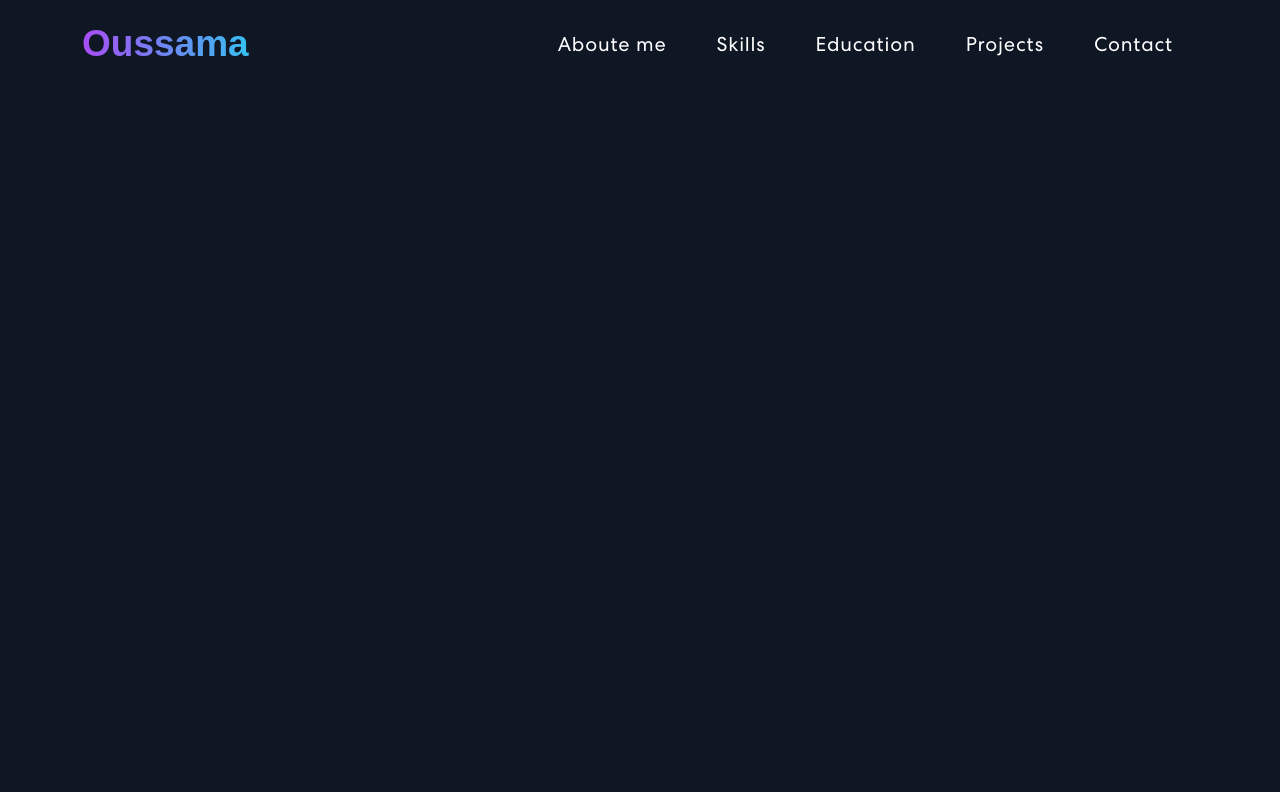
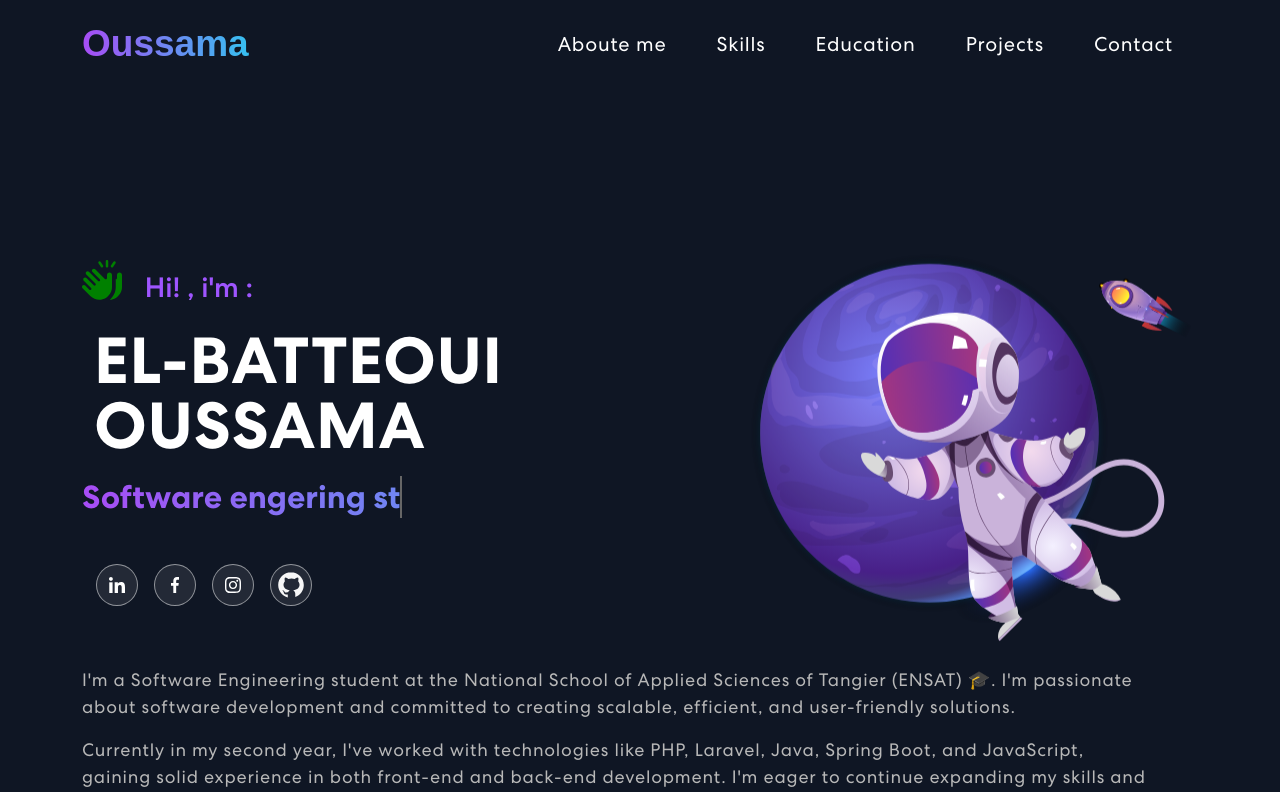
Before and after one commit to batteoui123/MyPortfolio, a React (Create React App) app: page / in a window 1280 px wide. Shown: the top 792 px of the page. Built offline with nearby package versions, Linux system fonts and the light colour scheme; a web font is replaced by a local one.

Commit message:
test banner

```diff
--- a/src/App.js
+++ b/src/App.js
@@ -13,11 +13,11 @@ function App() {
   return (
     <div className="App">
       <NavBar />
-      {/* <Banner  />
-      <Skills />
+       <Banner  />
+      {/* <Skills />
       <Education/>
       <Projects />
-      <Contact /> */}
+      <Contact />  */}
 
       {/* <Footer /> */}
     </div>
```
